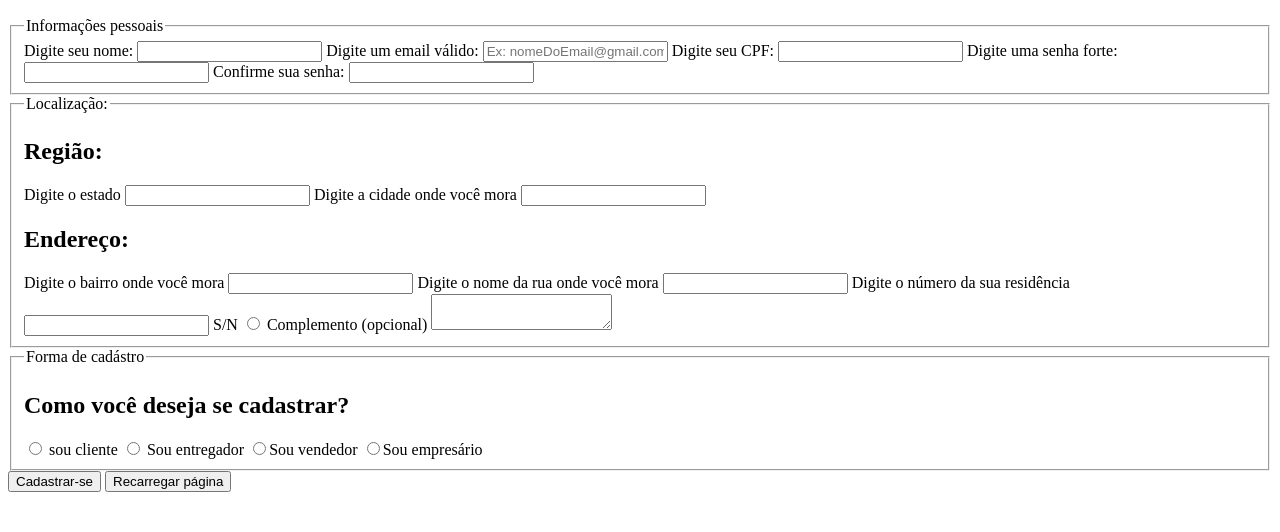
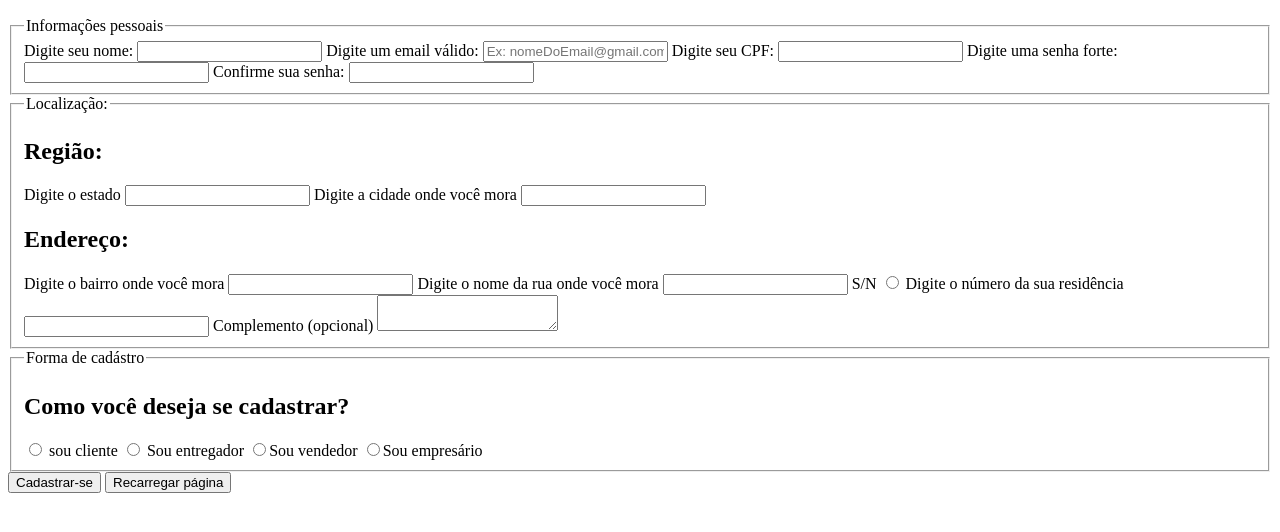
Before and after one commit to GabrielPires2026/Projeto-Flachs, a plain HTML site: page Prototipos/Web/Cadastro/Cadastro.html in a window 1280 px wide. Shown: the part 96-628 px from the top of the page. Drawn offline with Linux system fonts and the light colour scheme.

Commit message:
Corrigindo a ocorrencia de duas tags inputs dentro de um mesmo label

```diff
--- a/Prototipos/Web/Cadastro/Cadastro.html
+++ b/Prototipos/Web/Cadastro/Cadastro.html
@@ -63,9 +63,10 @@
                             <input type="text" id="inRua" name="rua" required>
                         </label>
 
+                        <label for="inSN"> S/N <input type="radio" id="inSN" name="semNumero"></label>
+
                         <label for="inNumero">Digite o número da sua residência
                             <input type="number" id="inNumero">
-                            S/N <input type="radio" id="inSN" name="semNumero">
                         </label>
 
                         <label for="inComplemento">Complemento (opcional)
```
